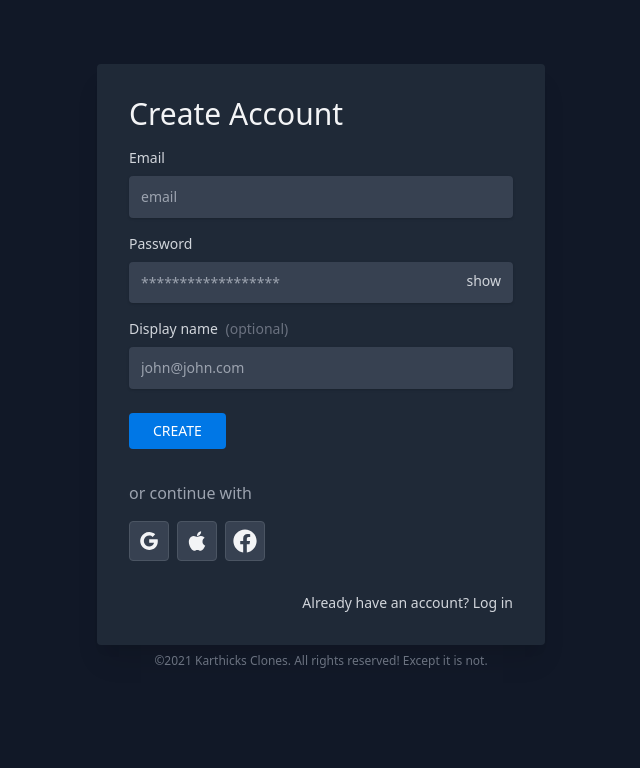
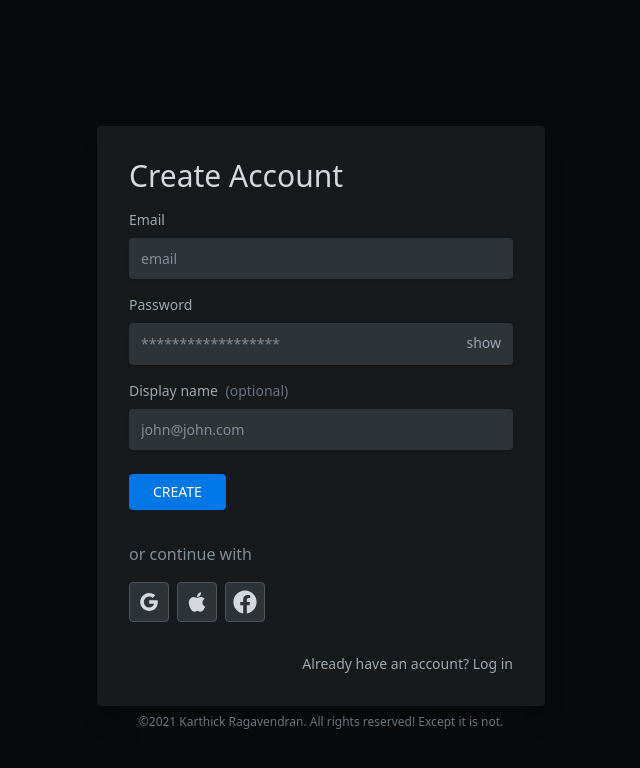
Before and after one commit to karthickthankyou/epicgames-clone-develop, a React (Create React App) app: page /signup in a window 1280 px wide. Shown: the top 768 px of the page, without its empty margins (319-959 px from the left). Built offline with nearby package versions, Linux system fonts and the light colour scheme; no server answers; the database is empty.

Commit message:
fix: fixed signin pages layout

```diff
--- a/src/components/molecules/GameCard03/GameCard03.tsx
+++ b/src/components/molecules/GameCard03/GameCard03.tsx
@@ -27,13 +27,13 @@ const GameCard03 = ({
   return (
     <Link
       to={`/game/${id}`}
-      className='relative flex items-start overflow-hidden transition-all border rounded-sm border-primary-900 hover:bg-gray-800'
+      className='relative flex items-start overflow-hidden transition-all bg-gray-800 rounded-sm hover:bg-primary-800'
       onMouseEnter={() => setCardHover(true)}
       onMouseLeave={() => setCardHover(false)}
     >
       <img
         src={displayImage}
-        className='flex-shrink-0 object-cover w-20 h-20 rounded-sm'
+        className='flex-shrink-0 object-cover w-20 h-24 rounded-sm'
         alt=''
       />
 
--- a/src/components/pages/Signin/Signin.tsx
+++ b/src/components/pages/Signin/Signin.tsx
@@ -41,8 +41,9 @@ const Signin = () => {
   if (user.uid) return <Redirect to='/' />
 
   return (
-    <>
-      <div className='w-full max-w-md mx-auto mt-16 bg-gray-800 rounded shadow-xl'>
+    <div className='flex items-center justify-center h-screen'>
+      <div className='w-full max-w-md'>
+        <div className='mx-auto mt-16 bg-gray-800 rounded shadow-xl '>
           <form
             onSubmit={handleSubmit(({ email, password }) => {
               dispatch('load')
@@ -66,7 +67,6 @@ const Signin = () => {
                   {...register('email', { required: 'Email is required.' })}
                 />
               </label>
-
               {errors.email && <ErrorMessage message={errors.email.message} />}
             </div>
             <div className='mb-6'>
@@ -104,9 +104,10 @@ const Signin = () => {
                 //   onClick={() => callSignIn({ email: 'sfd', password: 'sdf' })}
               >
                 Sign In
-              {loading && <LoadingIcon className='inline ml-2 animate-spin' />}
+                {loading && (
+                  <LoadingIcon className='inline ml-2 animate-spin' />
+                )}
               </button>
-
               <Link
                 to={{
                   pathname: '/forgotpassword',
@@ -148,7 +149,6 @@ const Signin = () => {
                 <FacebookIcon className='w-6 h-6' />
               </button>
             </div>
-
             <Link
               to={{
                 pathname: '/signup',
@@ -163,9 +163,11 @@ const Signin = () => {
           </div>
         </div>
         <p className='w-full h-full p-2 text-xs text-center text-gray-500'>
-        &copy;2021 Karthicks Clones. All rights reserved! Except it is not.
+          &copy;2021 Karthick Ragavendran. All rights reserved! Except it is
+          not.
         </p>
-    </>
+      </div>
+    </div>
   )
 }
 
--- a/src/components/pages/Signup/Signup.tsx
+++ b/src/components/pages/Signup/Signup.tsx
@@ -39,8 +39,9 @@ const Signup = () => {
   if (user.uid) return <Redirect to='/' />
 
   return (
-    <>
-      <div className='w-full max-w-md p-8 mx-auto mt-16 bg-gray-800 rounded shadow-xl'>
+    <div className='flex items-center justify-center h-screen'>
+      <div className='w-full max-w-md'>
+        <div className='p-8 mx-auto mt-16 bg-gray-800 rounded shadow-xl'>
           <form
             onSubmit={handleSubmit(({ email, password, displayName }) => {
               dispatch('load')
@@ -114,11 +115,14 @@ const Signup = () => {
                 className='flex items-center text-sm text-white rounded bg-primary btn btn-lg hover:bg-primary-600 focus:outline-none focus:shadow-outline'
                 type='submit'
               >
-              Create {loading && <LoadingIcon className='ml-2 animate-spin' />}
+                Create{' '}
+                {loading && <LoadingIcon className='ml-2 animate-spin' />}
               </button>
             </div>
           </form>
-        {error && <div className='my-2 text-xs'>Login failed. Try again.</div>}
+          {error && (
+            <div className='my-2 text-xs'>Login failed. Try again.</div>
+          )}
           <div className='mt-8'>
             <div className='text-gray-400'>or continue with</div>
             <div className='flex mt-4'>
@@ -131,13 +135,15 @@ const Signup = () => {
               </button>
               <button
                 type='button'
-              className='flex items-center justify-center w-10 h-10 mr-2 bg-gray-700 border border-gray-600 rounded hover:bg-gray-600 hover:shadow-lg'
+                disabled
+                className='flex items-center justify-center w-10 h-10 mr-2 bg-gray-700 border border-gray-600 rounded cursor-not-allowed hover:bg-gray-600 hover:shadow-lg'
               >
                 <AppleIcon className='w-6 h-6' />
               </button>
               <button
                 type='button'
-              className='flex items-center justify-center w-10 h-10 mr-2 bg-gray-700 border border-gray-600 rounded hover:bg-gray-600 hover:shadow-lg'
+                disabled
+                className='flex items-center justify-center w-10 h-10 mr-2 bg-gray-700 border border-gray-600 rounded cursor-not-allowed hover:bg-gray-600 hover:shadow-lg'
               >
                 <FacebookIcon className='w-6 h-6' />
               </button>
@@ -151,9 +157,11 @@ const Signup = () => {
           </div>
         </div>
         <p className='w-full h-full p-2 text-xs text-center text-gray-500'>
-        &copy;2021 Karthicks Clones. All rights reserved! Except it is not.
+          &copy;2021 Karthick Ragavendran. All rights reserved! Except it is
+          not.
         </p>
-    </>
+      </div>
+    </div>
   )
 }
 
--- a/tailwind.config.js
+++ b/tailwind.config.js
@@ -18,6 +18,21 @@ const primaryPallete = {
   800: 'hsl(209, 100%, 10%)',
   900: 'hsl(209, 100%, 04%)',
 }
+const grayPallete = {
+  DEFAULT: 'hsl(209, 10%, 45%)',
+  25: 'hsl(209, 10%, 98%)',
+  50: 'hsl(209, 10%, 92%)',
+  100: 'hsl(209, 10%, 85%)',
+  200: 'hsl(209, 10%, 75%)',
+  300: 'hsl(209, 10%, 65%)',
+  400: 'hsl(209, 10%, 55%)',
+  500: 'hsl(209, 10%, 45%)',
+  600: 'hsl(209, 10%, 33%)',
+  700: 'hsl(209, 10%, 20%)',
+  800: 'hsl(209, 10%, 10%)',
+  900: 'hsl(209, 10%, 04%)',
+}
+
 module.exports = {
   purge: ['./src/**/*.{js,jsx,ts,tsx}', './public/index.html'],
   darkMode: false, // or 'media' or 'class'
@@ -39,7 +54,7 @@ module.exports = {
     extend: {
       colors: {
         primary: primaryPallete,
-        secondary: colors.yellow,
+        gray: grayPallete,
       },
       transitionProperty: {
         width: 'width',
```
Lines whose indentation alone changed are shown as unchanged.
